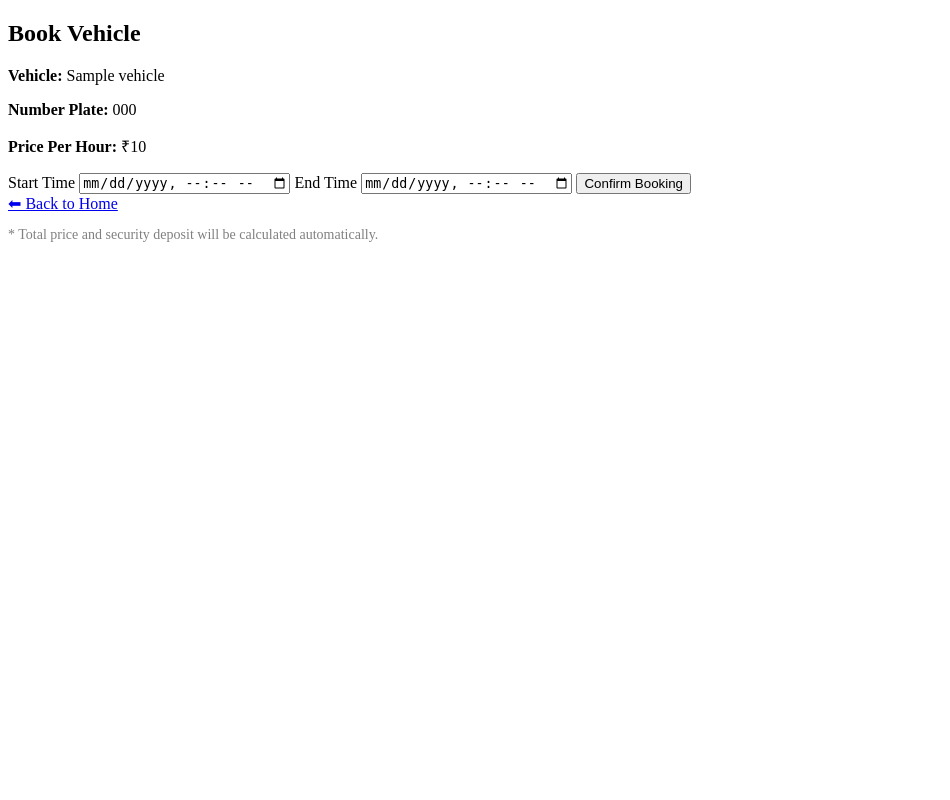
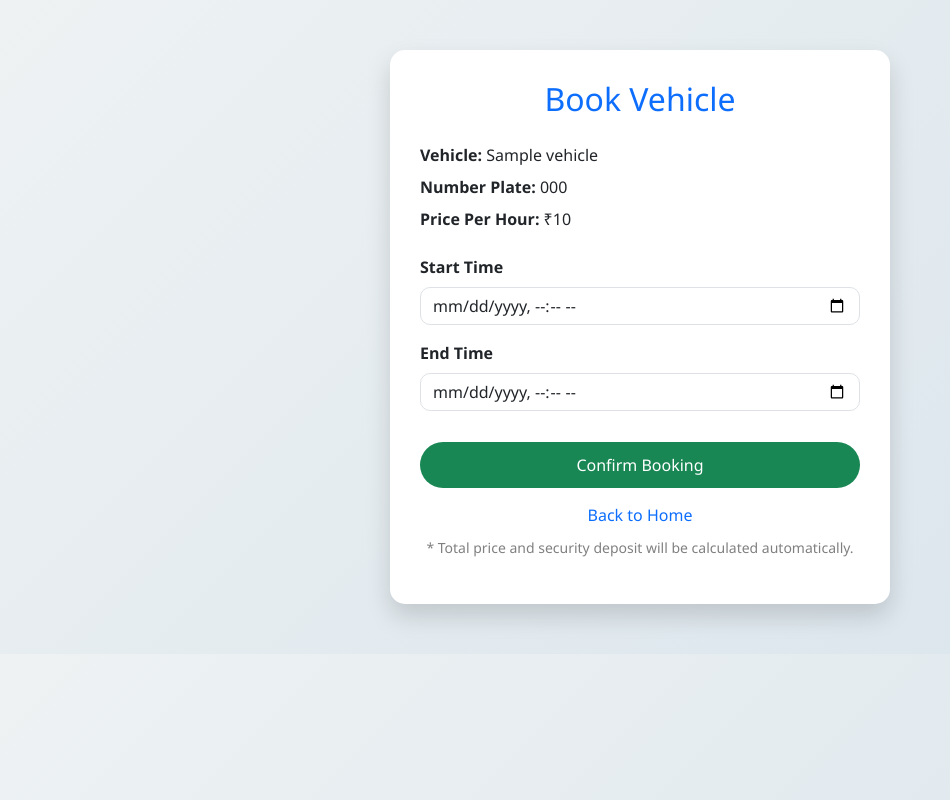
Before and after one commit to adithyaaneesh/django_wheelzy, a Django app: template wheelzy_app/templates/booking_form.html in a window 1280 px wide. Shown: the whole page, without its empty margins (0-950 px from the left). Run offline with Django 3.2, Linux system fonts and the light colour scheme; the template is opened without the code that fills it: most values are stand-ins (such as "Sample title", 1, 10 or a date in 2020).

Commit message:
add style for booking form page

```diff
--- a/wheelzy_app/templates/booking_form.html
+++ b/wheelzy_app/templates/booking_form.html
@@ -2,64 +2,110 @@
 <html lang="en">
 <head>
     <meta charset="UTF-8">
+    <meta name="viewport" content="width=device-width, initial-scale=1.0">
     <title>Book Vehicle</title>
-    <!-- <style>
+
+    <!-- Bootstrap CSS -->
+    <link href="https://cdn.jsdelivr.net/npm/bootstrap@5.3.2/dist/css/bootstrap.min.css" rel="stylesheet">
+
+    <style>
         body {
-            font-family: Arial, sans-serif;
+            background: linear-gradient(135deg, #eef2f3, #d9e4ec);
+            font-family: 'Segoe UI', Tahoma, Geneva, Verdana, sans-serif;
         }
-        .container {
-            width: 40%;
-            margin: 40px auto;
-            padding: 20px;
-            border: 1px solid #ddd;
-            border-radius: 8px;
+
+        .booking-card {
+            max-width: 500px;
+            margin: 50px auto;
+            padding: 30px;
+            border-radius: 15px;
+            background-color: #fff;
+            box-shadow: 0 12px 25px rgba(0,0,0,0.15);
         }
-        label {
-            font-weight: bold;
+
+        .booking-card h2 {
+            color: #0d6efd;
+            margin-bottom: 25px;
+            text-align: center;
         }
-        input, button {
+
+        .form-label {
+            font-weight: 600;
+        }
+
+        input[type="datetime-local"] {
+            border-radius: 10px;
+        }
+
+        .btn-confirm {
+            background-color: #198754;
+            color: white;
+            border-radius: 25px;
+            padding: 10px 20px;
             width: 100%;
-            padding: 8px;
-            margin-top: 8px;
-            margin-bottom: 15px;
+            margin-top: 15px;
+            transition: background-color 0.3s;
         }
-        button {
-            background-color: #0d6efd;
+
+        .btn-confirm:hover {
+            background-color: #146c43;
             color: white;
-            border: none;
-            cursor: pointer;
         }
-        button:hover {
-            background-color: #084298;
+
+        .back-link {
+            display: block;
+            text-align: center;
+            margin-top: 15px;
+            color: #0d6efd;
+            text-decoration: none;
         }
-    </style> -->
+
+        .note {
+            font-size: 14px;
+            color: gray;
+            text-align: center;
+            margin-top: 10px;
+        }
+
+        .vehicle-info p {
+            margin-bottom: 8px;
+            font-weight: 500;
+        }
+    </style>
 </head>
 <body>
 
-<div class="container">
+    <div class="booking-card">
+
         <h2>Book Vehicle</h2>
 
         <!-- Vehicle Info -->
+        <div class="vehicle-info mb-4">
             <p><strong>Vehicle:</strong> {{ vehicle.vehicle_name }}</p>
             <p><strong>Number Plate:</strong> {{ vehicle.number_plate }}</p>
             <p><strong>Price Per Hour:</strong> ₹{{ vehicle.price_per_hour }}</p>
+        </div>
 
         <!-- Booking Form -->
         <form method="POST">
             {% csrf_token %}
 
-        <label>Start Time</label>
-        <input type="datetime-local" name="start_time" required>
+            <div class="mb-3">
+                <label class="form-label">Start Time</label>
+                <input type="datetime-local" name="start_time" class="form-control" required>
+            </div>
 
-        <label>End Time</label>
-        <input type="datetime-local" name="end_time" required>
+            <div class="mb-3">
+                <label class="form-label">End Time</label>
+                <input type="datetime-local" name="end_time" class="form-control" required>
+            </div>
 
-        <button type="submit">Confirm Booking</button>
+            <button type="submit" class="btn btn-confirm">Confirm Booking</button>
         </form>
-    <a href="{% url 'home' %}">⬅ Back to Home</a>
-    <p style="color: gray; font-size: 14px;">
-        * Total price and security deposit will be calculated automatically.
-    </p>
+
+        <a href="{% url 'home' %}" class="back-link">Back to Home</a>
+        <p class="note">* Total price and security deposit will be calculated automatically.</p>
+
     </div>
 
 </body>
```
Also changed, not shown: db.sqlite3. Lines whose indentation alone changed are shown as unchanged.
